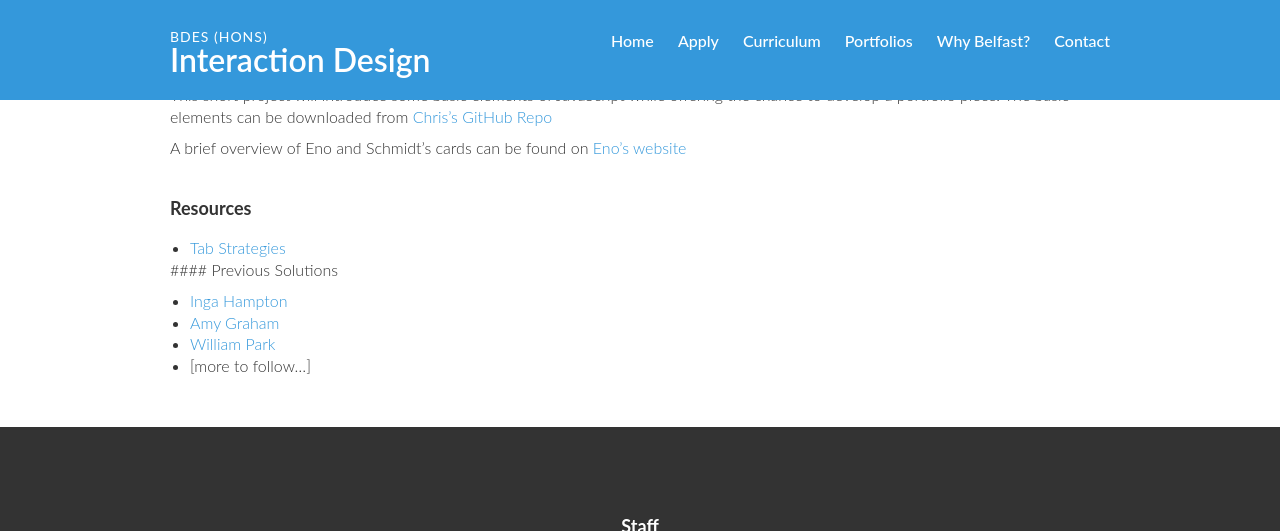
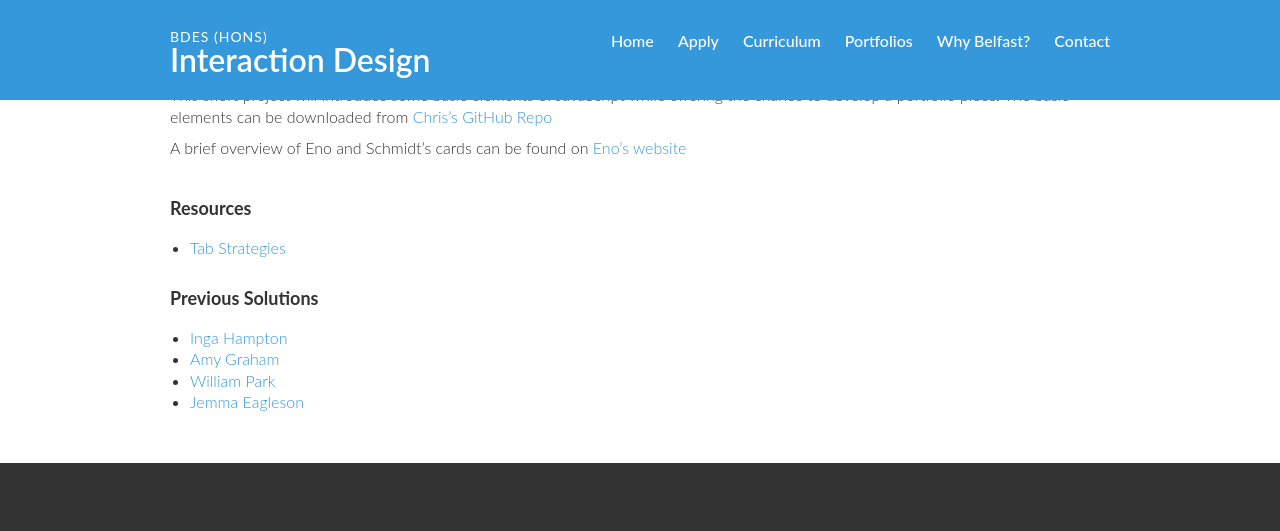
Before and after one commit to ixdbelfast/ixdbelfast.github.io, a Jekyll site: the page built from modules/IXD303/IXD303.md, in a window 1280 px wide and 900 px high, scrolled down 6771 px, cut to the strip 0-531 px from the top of the window. Built offline with Jekyll 4.4.1, drawn with Linux system fonts in a browser that asks for light colours; our own code applies the rules of GitHub Pages for plain Markdown files.

Commit message:
Added additional OS example

```diff
--- a/modules/IXD303/IXD303.md
+++ b/modules/IXD303/IXD303.md
@@ -300,11 +300,11 @@ A brief overview of Eno and Schmidt’s cards can be found on [Eno’s website](
 #### Resources
 - [Tab Strategies](https://chrome.google.com/webstore/detail/tab-strategies/hgnoildmfggegfbmogecbhbiiaaepnok/related?hl=en)
 
-#### Previous Solutions
+#### Previous Solutions
 - [Inga Hampton](http://ingahampton.github.io/weather-app-and-oblique-strategies/ob-strat.html)
 - [Amy Graham](https://amygrahamie.github.io/oblique-strategies/obliquestrategies.html)
 - [William Park](https://chrome.google.com/webstore/detail/tab-strategies/hgnoildmfggegfbmogecbhbiiaaepnok?hl=en)
-- [more to follow…]
+- [Jemma Eagleson](https://jemmaeagleson.github.io/Oblique-Strategies/index.html)
 
 <!--
 ---
```
